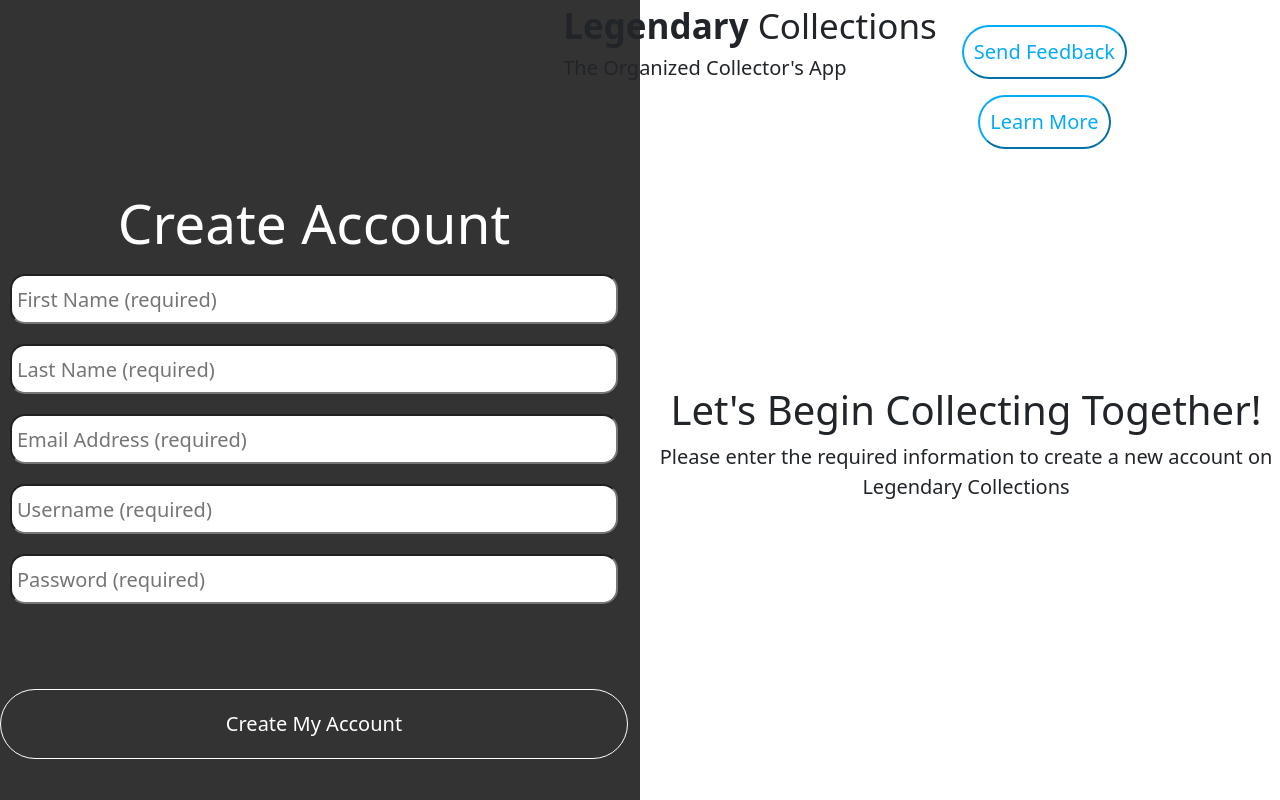
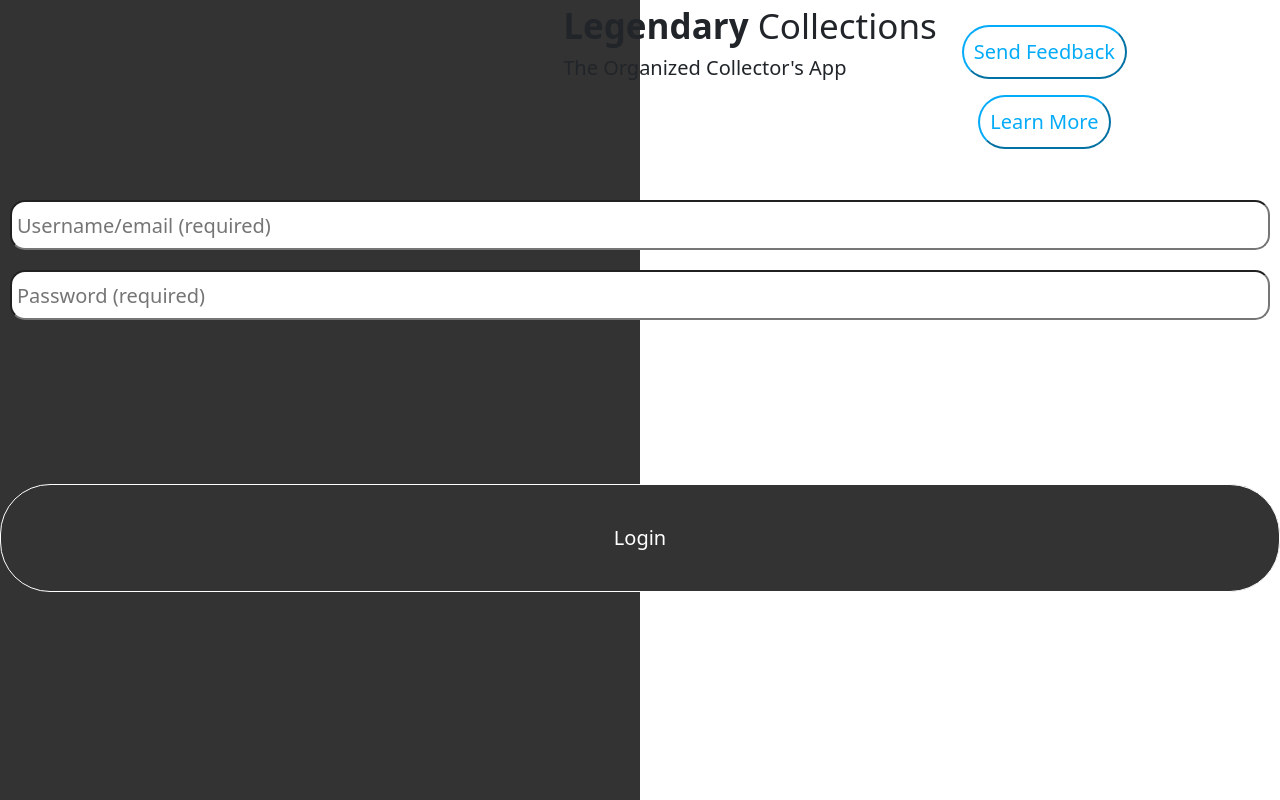
Before and after one commit to cmorris91/legendary-test-project, a React (Create React App) app: page / in a window 1280 px wide. Built offline with nearby package versions, Linux system fonts and the light colour scheme; the HTML template or start-up script is replaced by a standard one.

Commit message:
login in functionality works

```diff
--- a/src/App.js
+++ b/src/App.js
@@ -13,7 +13,8 @@ function App() {
      <div>
        <Header/>
         <Switch>
-          <Route path="/"><SignUp/></Route>
+          <Route path="/signup"><SignUp/></Route>
+          <Route path="/"><LogIn/></Route>
         </Switch>
      </div>
    </Router>
--- a/src/components/Login/index.js
+++ b/src/components/Login/index.js
@@ -1,38 +1,58 @@
-// import React, { useState } from "react";
+import React, { useState } from "react";
+import { Input } from "../Forms";
+import {Button} from "../Forms";
+import { Link, withRouter } from "react-router-dom";
 
-// function LogIn () {
-//     const [formObject, setFormObject] = useState({
-//         username:"",
-//         password:""
-//         })
+function LogIn () {
+    const [loginObject, setLoginObject] = useState({
+        username: "",
+        password:"",
+        loggedIn: false
+        });
 
-//         function handleInputChange(event) {
-//             const { username, value } = event.target;
-//             const { password, value } = event.target;
-//             setFormObject({...formObject, [username]: value})
-//             setFormObject({...formObject, [password]: value})
-//             console.log(formObject.password)
-//           };
+        function handleInputChange(event) {
+            const { name, value } = event.target;
+            setLoginObject({...loginObject, [name]: value})
 
-//         function handleFormSubmit(event) {
-//             event.preventDefault()
-//             const{username} =event.target
-//             const {password} = event.target
-//             localStorage.setItem("username", username);
-//             localStorage.setItem("password", password);
+          };
 
-//         }
+        function handleFormSubmit(event) {
+            event.preventDefault()
+            const user= localStorage.getItem("username");
+            const password= localStorage.getItem("password");
+            const email= localStorage.getItem("email");
+            if(loginObject.username === user | email && loginObject.password=== password){
+                setLoginObject({...loginObject, loggedIn: true});
+                console.log("logged in")
+            } else {
+                alert('Login information does not match our records');
+            }
+        };
 
-//     return (
-//         <form>
-//         <label>
-//           Login
-//           <input type="text" name="name" />
-//           <input type="text" name="password"/>
-//         </label>
-//         <button type="submit" value="Submit" onClick={handleFormSubmit} />
-//       </form>
-//     )
-// };
+    return (
+       <div>
+        <form>
+            <Input
+            onChange= {handleInputChange}
+            name="username"
+            value={loginObject.username}
+            placeholder= "Username/email (required)"/>
 
-// export default LogIn;
+            <Input
+            onChange= {handleInputChange}
+            name="password"
+            value={loginObject.password}
+            placeholder= "Password (required)"/>
+
+            <Button
+            name="Login"
+            placeholder="Login"
+            onClick={handleFormSubmit}>Login</Button>
+
+        </form>
+
+       </div>
+    )
+};
+
+export default withRouter(LogIn);
```
